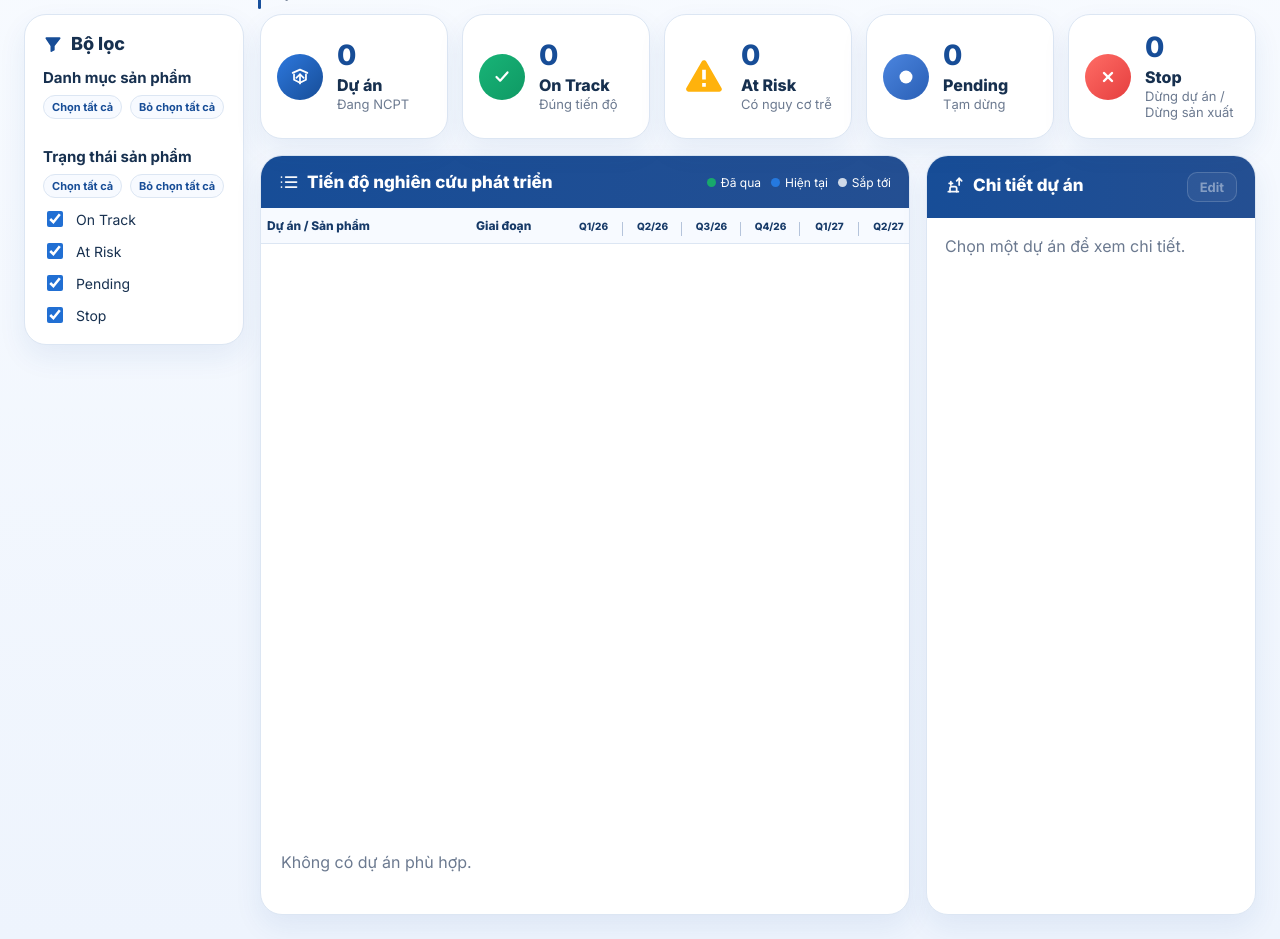
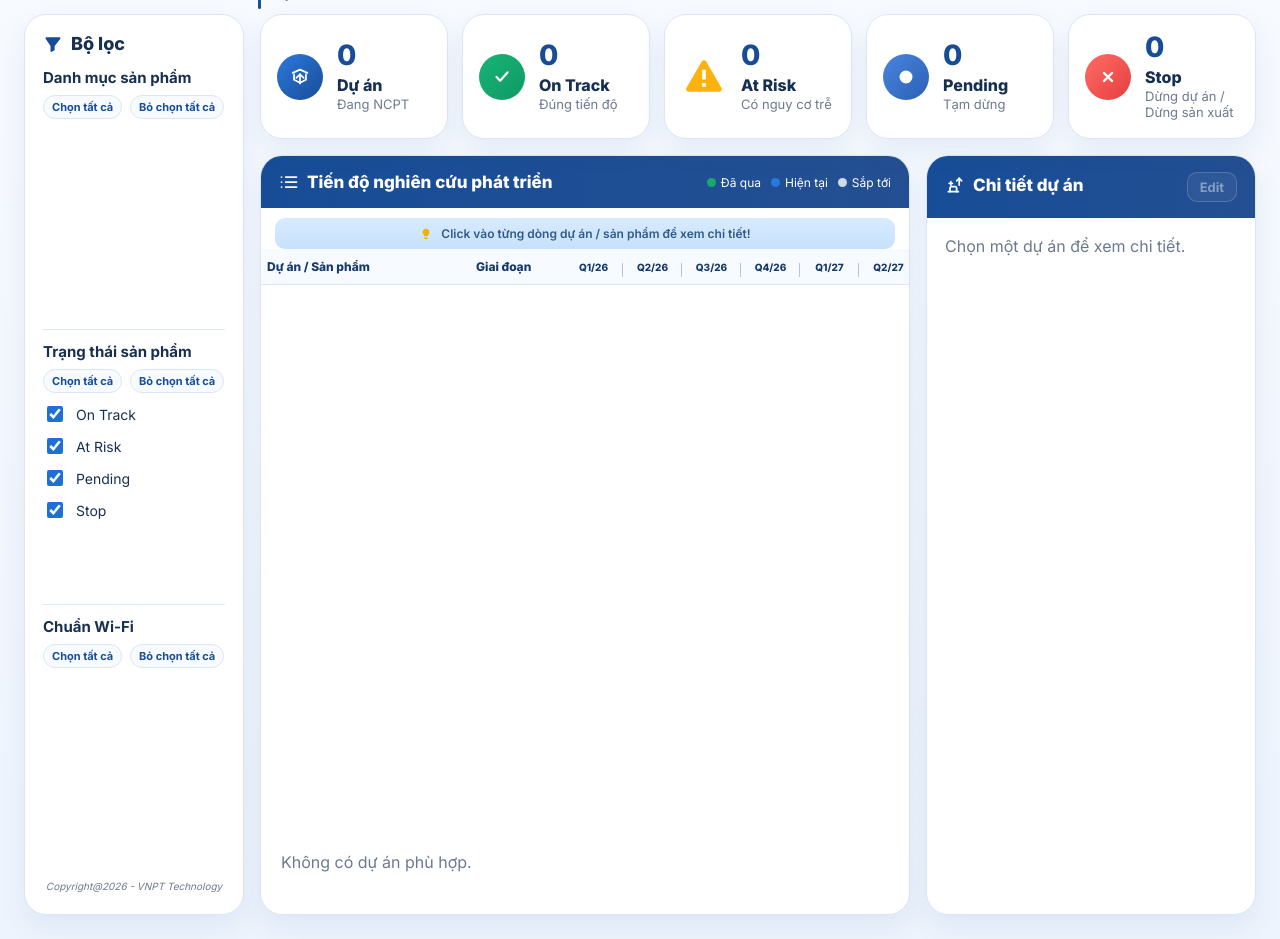
Before and after one commit to HuongPTT2023/Solution_dashboard, a FastAPI app: template templates/dashboard.html in a window 1280 px wide. Shown: the part 132-1071 px from the top of the page. Run offline with FastAPI, Linux system fonts and the light colour scheme; the template is opened without the code that fills it, so the values that code supplies are empty.

Commit message:
Add one more filter + edit hyperlink in /Thư mục dự án/ section

```diff
--- a/app/main.py
+++ b/app/main.py
@@ -162,6 +162,9 @@ def normalize_project(row):
         "project_id": normalize_text(row.get("Project_ID")),
         "name": normalize_text(row.get("Name")),
         "product_line": normalize_text(row.get("Product_line")),
+        "wifi_standard": normalize_text(
+            row.get("Wi-Fi_Standard") or row.get("WiFi_Standard") or row.get("Wifi_Standard")
+        ),
         "model": normalize_text(row.get("Model")),
         "spec": normalize_text(row.get("Spec")),
         "chipset": normalize_text(row.get("Chipset")),
--- a/static/style.css
+++ b/static/style.css
@@ -143,7 +143,7 @@ body {
   display: grid;
   grid-template-columns: 220px minmax(0, 1fr);
   gap: 16px;
-  align-items: start;
+  align-items: stretch;
 }
 
 .summary-main {
@@ -175,16 +175,50 @@ body {
 
 .sidebar {
   padding: 18px;
+  align-self: stretch;
+  min-height: 884px;
+  display: flex;
+  flex-direction: column;
 }
 
-.filter-group + .filter-group {
-  margin-top: 18px;
+.filter-groups {
+  flex: 1 1 auto;
+  min-height: 0;
+  display: flex;
+  flex-direction: column;
+  gap: 14px;
+}
+
+.filter-group {
+  flex: 1 1 0;
+  min-height: 0;
+  display: flex;
+  flex-direction: column;
+  padding-top: 12px;
+  border-top: 1px solid rgba(220, 230, 243, 0.85);
+}
+
+.filter-groups .filter-group:first-child {
+  padding-top: 0;
+  border-top: 0;
+}
+
+.sidebar-footer {
+  margin-top: auto;
+  padding-top: 16px;
+  padding-bottom: 4px;
+  font-size: 10px;
+  font-style: italic;
+  color: var(--muted);
+  text-align: center;
+  white-space: nowrap;
 }
 
 .filter-head {
   display: flex;
   flex-direction: column;
   gap: 8px;
+  flex: 0 0 auto;
 }
 
 .sidebar-title {
@@ -258,7 +292,8 @@ body {
   flex-direction: column;
   gap: 10px;
   margin-top: 10px;
-  max-height: 180px;
+  flex: 1 1 auto;
+  min-height: 0;
   overflow-y: auto;
   padding-right: 4px;
 }
@@ -443,6 +478,37 @@ body {
   display: inline-flex;
   align-items: center;
   gap: 5px;
+}
+
+.panel-hint {
+  display: flex;
+  align-items: center;
+  justify-content: center;
+  gap: 8px;
+  margin: 10px 14px 0;
+  padding: 8px 12px;
+  border-radius: 10px;
+  background: linear-gradient(180deg, #d7ebff 0%, #c7e1fb 100%);
+  color: #315b87;
+  font-size: 12px;
+  font-weight: 600;
+  text-align: center;
+}
+
+.panel-hint-icon {
+  width: 14px;
+  height: 14px;
+  flex: 0 0 14px;
+  color: #f4b000;
+  display: inline-flex;
+  align-items: center;
+  justify-content: center;
+}
+
+.panel-hint-icon svg {
+  width: 14px;
+  height: 14px;
+  fill: currentColor;
 }
 
 .dot {
@@ -813,6 +879,7 @@ body {
   flex: 1 1 auto;
   min-height: 0;
   overflow-y: auto;
+  overflow-x: hidden;
   padding: 18px;
 }
 
@@ -915,6 +982,8 @@ body {
   padding-top: 18px;
   border-top: 1px solid var(--line);
   font-size: 14px;
+  overflow-wrap: anywhere;
+  word-break: break-word;
 }
 
 .detail-section-title {
@@ -930,12 +999,24 @@ body {
 
 .detail-section li {
   margin-bottom: 8px;
+  overflow-wrap: anywhere;
+  word-break: break-word;
 }
 
 .detail-link {
   color: var(--blue);
   text-decoration: underline;
   word-break: break-word;
+}
+
+.detail-name,
+.detail-model-line,
+.detail-status-row,
+.detail-section-title,
+.detail-section div,
+.detail-section li,
+.mini-tag {
+  max-width: 100%;
 }
 
 .detail-link:hover {
--- a/templates/dashboard.html
+++ b/templates/dashboard.html
@@ -40,6 +40,7 @@
           </span>
           <span>Bộ lọc</span>
         </div>
+        <div class="filter-groups">
           <div class="filter-group">
             <div class="filter-head">
               <div class="sidebar-section-title">Danh mục sản phẩm</div>
@@ -60,6 +61,18 @@
             </div>
             <div class="filter-list" id="status-filter-list"></div>
           </div>
+          <div class="filter-group">
+            <div class="filter-head">
+              <div class="sidebar-section-title">Chuẩn Wi-Fi</div>
+              <div class="filter-actions">
+                <button type="button" class="filter-action-btn" id="wifi-select-all">Chọn tất cả</button>
+                <button type="button" class="filter-action-btn" id="wifi-clear-all">Bỏ chọn tất cả</button>
+              </div>
+            </div>
+            <div class="filter-list" id="wifi-filter-list"></div>
+          </div>
+        </div>
+        <div class="sidebar-footer">Copyright@2026 - VNPT Technology</div>
       </aside>
 
       <div class="summary-main">
@@ -79,6 +92,12 @@
                 <span><i class="dot dot-current"></i>Hiện tại</span>
                 <span><i class="dot dot-next"></i>Sắp tới</span>
               </div>
+            </div>
+            <div class="panel-hint">
+              <span class="panel-hint-icon" aria-hidden="true">
+                <svg viewBox="0 0 24 24"><path d="M9 18h6v1a2 2 0 0 1-2 2h-2a2 2 0 0 1-2-2z"/><path d="M12 3a6 6 0 0 0-3.8 10.6c.52.43.8 1.05.8 1.72V16h6v-0.68c0-.67.28-1.29.8-1.72A6 6 0 0 0 12 3z"/></svg>
+              </span>
+              <span>Click vào từng dòng dự án / sản phẩm để xem chi tiết!</span>
             </div>
 
             <div class="table-wrap">
@@ -205,6 +224,7 @@
       data: null,
       selectedLines: new Set(),
       selectedStatuses: new Set(),
+      selectedWifiStandards: new Set(),
       filtersInitialized: false,
       currentPage: 1,
       selectedProject: null,
@@ -231,13 +251,23 @@
       if (!text) return "-";
 
       const lines = text.split(/\r?\n+/).map(item => item.trim()).filter(Boolean);
-      const urlPattern = /^https?:\/\/\S+$/i;
+      const urlPattern = /https?:\/\/[^\s<>"']+/gi;
 
       return lines.map(line => {
-        if (urlPattern.test(line)) {
-          return `<div><a class="detail-link" href="${escapeAttribute(line)}" target="_blank" rel="noopener noreferrer">${escapeHtml(line)}</a></div>`;
+        const matches = [...line.matchAll(urlPattern)];
+        if (!matches.length) return `<div>${escapeHtml(line)}</div>`;
+
+        let cursor = 0;
+        let html = "";
+        for (const match of matches) {
+          const url = match[0];
+          const start = match.index ?? 0;
+          html += escapeHtml(line.slice(cursor, start));
+          html += `<a class="detail-link" href="${escapeAttribute(url)}" target="_blank" rel="noopener noreferrer">${escapeHtml(url)}</a>`;
+          cursor = start + url.length;
         }
-        return `<div>${escapeHtml(line)}</div>`;
+        html += escapeHtml(line.slice(cursor));
+        return `<div>${html}</div>`;
       }).join("");
     }
 
@@ -360,9 +390,11 @@
 
     function renderFilters() {
       const productLines = [...new Set((state.data.projects || []).map(project => project.product_line).filter(Boolean))].sort();
+      const wifiStandards = [...new Set((state.data.projects || []).map(project => project.wifi_standard).filter(Boolean))].sort();
       if (!state.filtersInitialized) {
         productLines.forEach(value => state.selectedLines.add(value));
         STATUS_FILTERS.forEach(value => state.selectedStatuses.add(value));
+        wifiStandards.forEach(value => state.selectedWifiStandards.add(value));
         state.filtersInitialized = true;
       }
 
@@ -375,6 +407,12 @@
       renderCheckboxList("status-filter-list", STATUS_FILTERS, state.selectedStatuses, (input) => {
         if (input.checked) state.selectedStatuses.add(input.value);
         else state.selectedStatuses.delete(input.value);
+        applyFilters();
+      });
+
+      renderCheckboxList("wifi-filter-list", wifiStandards, state.selectedWifiStandards, (input) => {
+        if (input.checked) state.selectedWifiStandards.add(input.value);
+        else state.selectedWifiStandards.delete(input.value);
         applyFilters();
       });
 
@@ -397,6 +435,16 @@
         state.selectedStatuses.clear();
         applyFilters();
       };
+
+      document.getElementById("wifi-select-all").onclick = () => {
+        wifiStandards.forEach(value => state.selectedWifiStandards.add(value));
+        applyFilters();
+      };
+
+      document.getElementById("wifi-clear-all").onclick = () => {
+        state.selectedWifiStandards.clear();
+        applyFilters();
+      };
     }
 
     function filteredProjects() {
@@ -404,7 +452,8 @@
       return all.filter(project => {
         const matchesProduct = state.selectedLines.has(project.product_line);
         const matchesStatus = state.selectedStatuses.has(project.status);
-        return matchesProduct && matchesStatus;
+        const matchesWifi = state.selectedWifiStandards.has(project.wifi_standard);
+        return matchesProduct && matchesStatus && matchesWifi;
       });
     }
 
```
Lines whose indentation alone changed are shown as unchanged.
